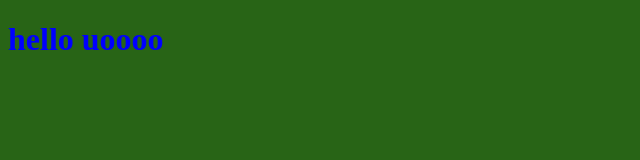
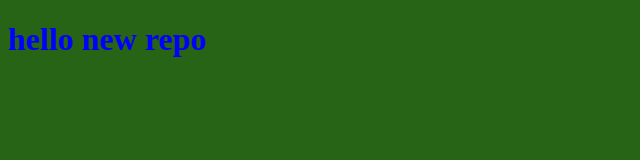
Before and after one commit to daalac/myp, a plain HTML site: page index.html in a window 1280 px wide. Shown: the whole page, without its empty margins (0-640 px from the left). Drawn offline with Linux system fonts and the light colour scheme.

Commit message:
change h1

```diff
--- a/index.html
+++ b/index.html
@@ -9,7 +9,7 @@
 <body>
 
 
-    <h1>hello uoooo</h1>
+    <h1>hello new repo </h1>
     <script src="app.js"></script>
 </body>
 </html>
```
